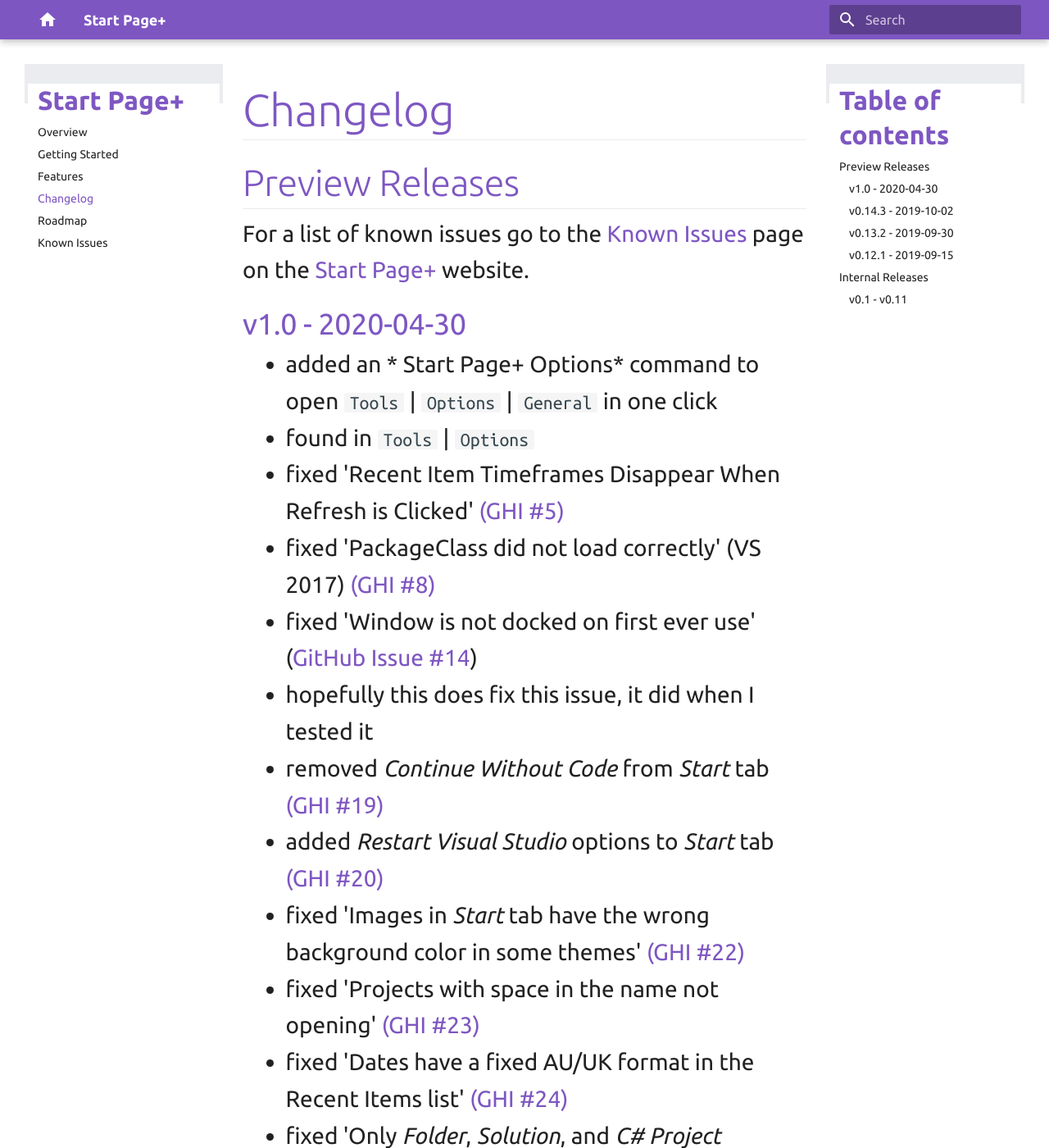
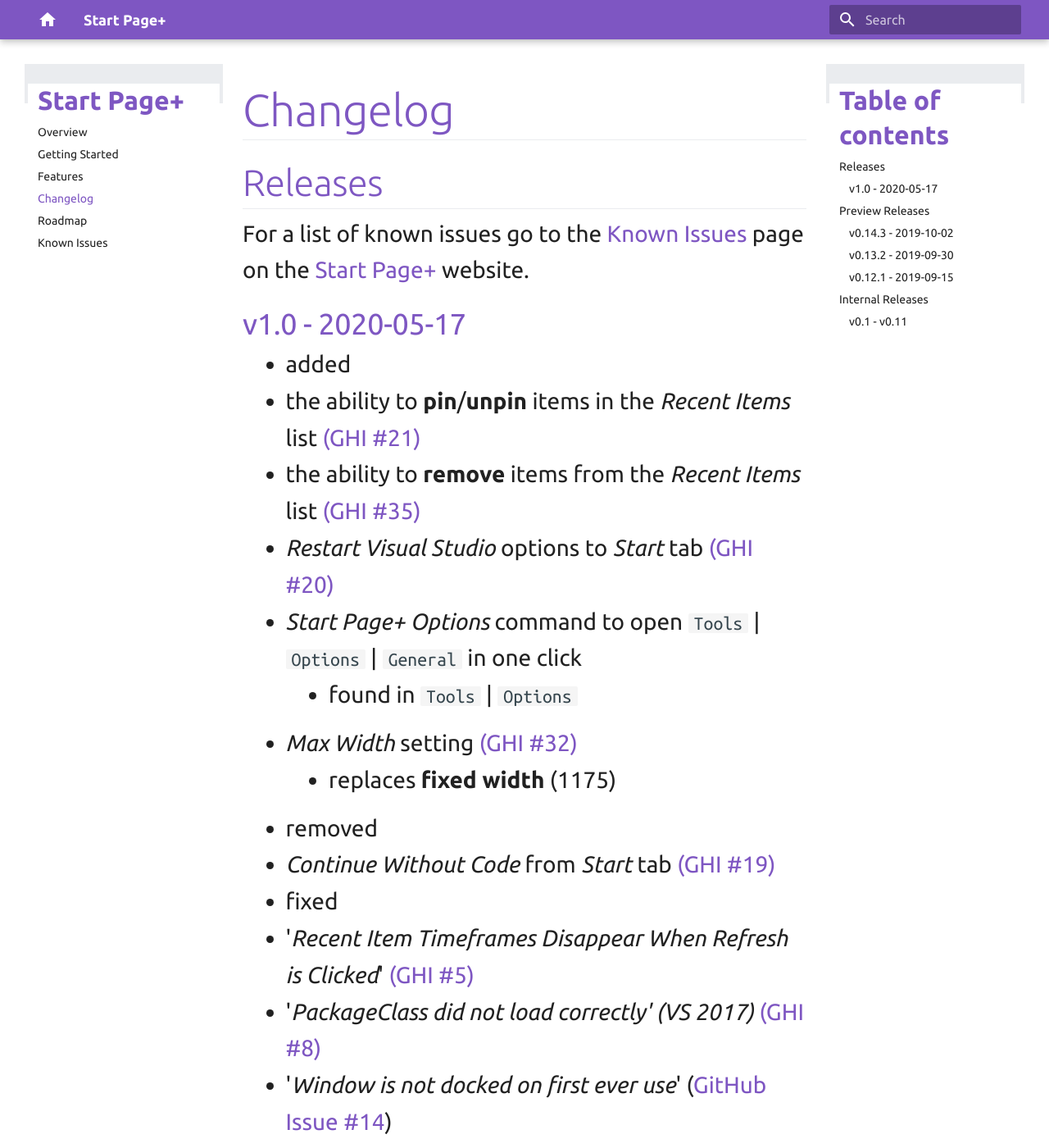
Before and after one commit to luminous-software/start-page-plus, an MkDocs documentation site: the page built from docs-source/changelog.md, in a window 1280 px wide and 1400 px high. Shown: the whole window at 82% size. Built offline with MkDocs 1.6.1 and Material for MkDocs 9.7.7, drawn with Linux system fonts in a browser that asks for light colours; old or Windows-style settings are respelled for this version of MkDocs; some of the changed text lies outside the part shown.

Commit message:
Update documentation source files

```diff
--- a/docs-source/changelog.md
+++ b/docs-source/changelog.md
@@ -1,4 +1,4 @@
-## Preview Releases
+## Releases
 
 For a list of known issues go to the [Known Issues][known-issues-url]
 page on the [Start Page+][start-page-plus-url] website.
@@ -6,32 +6,41 @@
 [start-page-plus-url]: https://luminous-software.solutions/start-page-plus
 [known-issues-url]: https://luminous-software.solutions/start-page-plus/known-issues
 
-### v1.0 - 2020-04-30
+### v1.0 - 2020-05-17
 
-- added an * Start Page+ Options* command to open `Tools` | `Options` | `General` in one click
-  - found in `Tools` | `Options`
-- fixed 'Recent Item Timeframes Disappear When Refresh is Clicked' [(GHI #5)][github-issue-5]
-- fixed 'PackageClass did not load correctly' (VS 2017) [(GHI #8)][github-issue-8]
-- fixed 'Window is not docked on first ever use' ([GitHub Issue #14][github-issue-14])
-  - hopefully this does fix this issue, it did when I tested it
-- removed *Continue Without Code* from *Start* tab [(GHI #19)][github-issue-19]
-- added *Restart Visual Studio* options to *Start* tab [(GHI #20)][github-issue-20]
-- fixed 'Images in *Start* tab have the wrong background color in some themes' [(GHI #22)][github-issue-22]
-- fixed 'Projects with space in the name not opening' [(GHI #23)][github-issue-23]
-- fixed 'Dates have a fixed AU/UK format in the Recent Items list' [(GHI #24)][github-issue-24]
-- fixed 'Only *Folder*, *Solution*, and *C# Project* currently have icons in *Recent Items*' [(GHI #26)][github-issue-26]
-- replaced fixed width (1175) with a *Max Width* setting [(GHI #32)][github-issue-32]
+- added
+  - the ability to **pin**/**unpin** items in the *Recent Items* list [(GHI #21)][github-issue-21]
+  - the ability to **remove** items from the *Recent Items* list [(GHI #35)][github-issue-35]
+  - *Restart Visual Studio* options to *Start* tab [(GHI #20)][github-issue-20]
+  - *Start Page+ Options* command to open `Tools` | `Options` | `General` in one click
+    - found in `Tools` | `Options`
+  - *Max Width* setting [(GHI #32)][github-issue-32]
+    - replaces **fixed width** (1175)
+- removed
+  - *Continue Without Code* from *Start* tab [(GHI #19)][github-issue-19]
+- fixed
+  - '*Recent Item Timeframes Disappear When Refresh is Clicked*' [(GHI #5)][github-issue-5]
+  - '*PackageClass did not load correctly' (VS 2017)* [(GHI #8)][github-issue-8]
+  - '*Window is not docked on first ever use*' ([GitHub Issue #14][github-issue-14])
+  - '*Images in Start tab have the wrong background color in some themes*' [(GHI #22)][github-issue-22]
+  - '*Projects with space in the name not opening*' [(GHI #23)][github-issue-23]
+  - '*Dates have a fixed AU/UK format in the Recent Items list*' [(GHI #24)][github-issue-24]
+  - '*Only Folder, Solution, and C# Project currently have icons in Recent Items*' [(GHI #26)][github-issue-26]
 
 [github-issue-5]: https://github.com/luminous-software/start-page-plus/issues/5
 [github-issue-8]: https://github.com/luminous-software/start-page-plus/issues/8
 [github-issue-14]: https://github.com/luminous-software/start-page-plus/issues/14
 [github-issue-19]: https://github.com/luminous-software/start-page-plus/issues/19
 [github-issue-20]: https://github.com/luminous-software/start-page-plus/issues/20
+[github-issue-21]: https://github.com/luminous-software/start-page-plus/issues/21
 [github-issue-22]: https://github.com/luminous-software/start-page-plus/issues/22
 [github-issue-23]: https://github.com/luminous-software/start-page-plus/issues/23
 [github-issue-24]: https://github.com/luminous-software/start-page-plus/issues/24
 [github-issue-26]: https://github.com/luminous-software/start-page-plus/issues/26
 [github-issue-32]: https://github.com/luminous-software/start-page-plus/issues/32
+[github-issue-35]: https://github.com/luminous-software/start-page-plus/issues/35
+
+## Preview Releases
 
 ### v0.14.3 - 2019-10-02
 
@@ -41,16 +50,19 @@
 ### v0.13.2 - 2019-09-30
 
 - Preview 2
-  - added filtering to *Recent Items*
-  - added *clear filter* button
-  - added descriptions to tabs that have yet to be implemented
-  - added easy-to-find, but non-intrusive version number to *Start Actions*
-      - clicking on the link opens the *Start Page+* website's changelog page
-  - improved unreadable color combinations in the *Blue* theme ([GitHub Issue #2][github-issue-2])
+  - added
+    - filtering in *Recent Items*
+    - *clear filter* button
+    - descriptions for tabs that have yet to be implemented
+    - easy-to-find, but non-intrusive version number to *Start Actions*
+        - clicking on the link opens the *Start Page+* website's changelog page
+  - improved
+    - unreadable color combinations in the *Blue* theme ([GitHub Issue #2][github-issue-2])
       - thanks to [@MagicAndre1981][MagicAndre1981], [@sevanmarc][sevanmarc]
-  - fixed 'Missing prerequisites for VS 2017' ([GitHub Issue #8][github-issue-8])
-  - fixed 'Wrong icon shown in _View_ | _Start Page+_' ([GitHub Issue #11][github-issue-11])
-  - fixed 'NRE when there are no _recent items_' ([GitHub Issue #12][github-issue-12])
+  - fixed
+    - 'Missing prerequisites for VS 2017' ([GitHub Issue #8][github-issue-8])
+    - 'Wrong icon shown in _View_ | _Start Page+_' ([GitHub Issue #11][github-issue-11])
+    - 'NRE when there are no _recent items_' ([GitHub Issue #12][github-issue-12])
       - thanks to [@MagicAndre1981][MagicAndre1981], [@sevanmarc][sevanmarc]
 
 [github-issue-2]: https://github.com/luminous-software/start-page-plus/issues/2
```
Also changed, not shown: docs-source/features.md (+18 -2 lines), docs-source/known-issues.md (+0 -3 lines), docs-source/roadmap.md (+8 -15 lines), docs-source/assets/images/start-actions.png.
